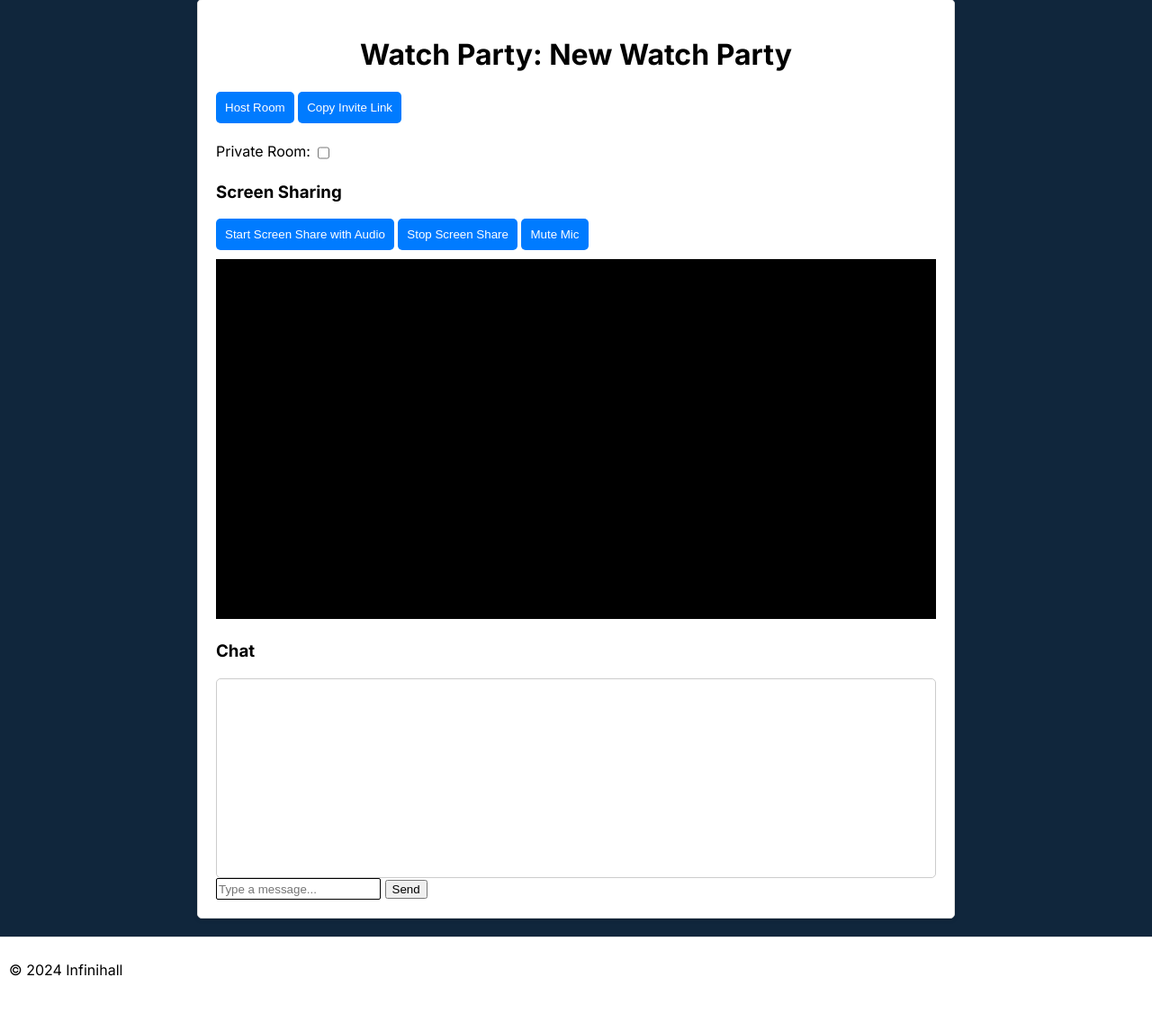
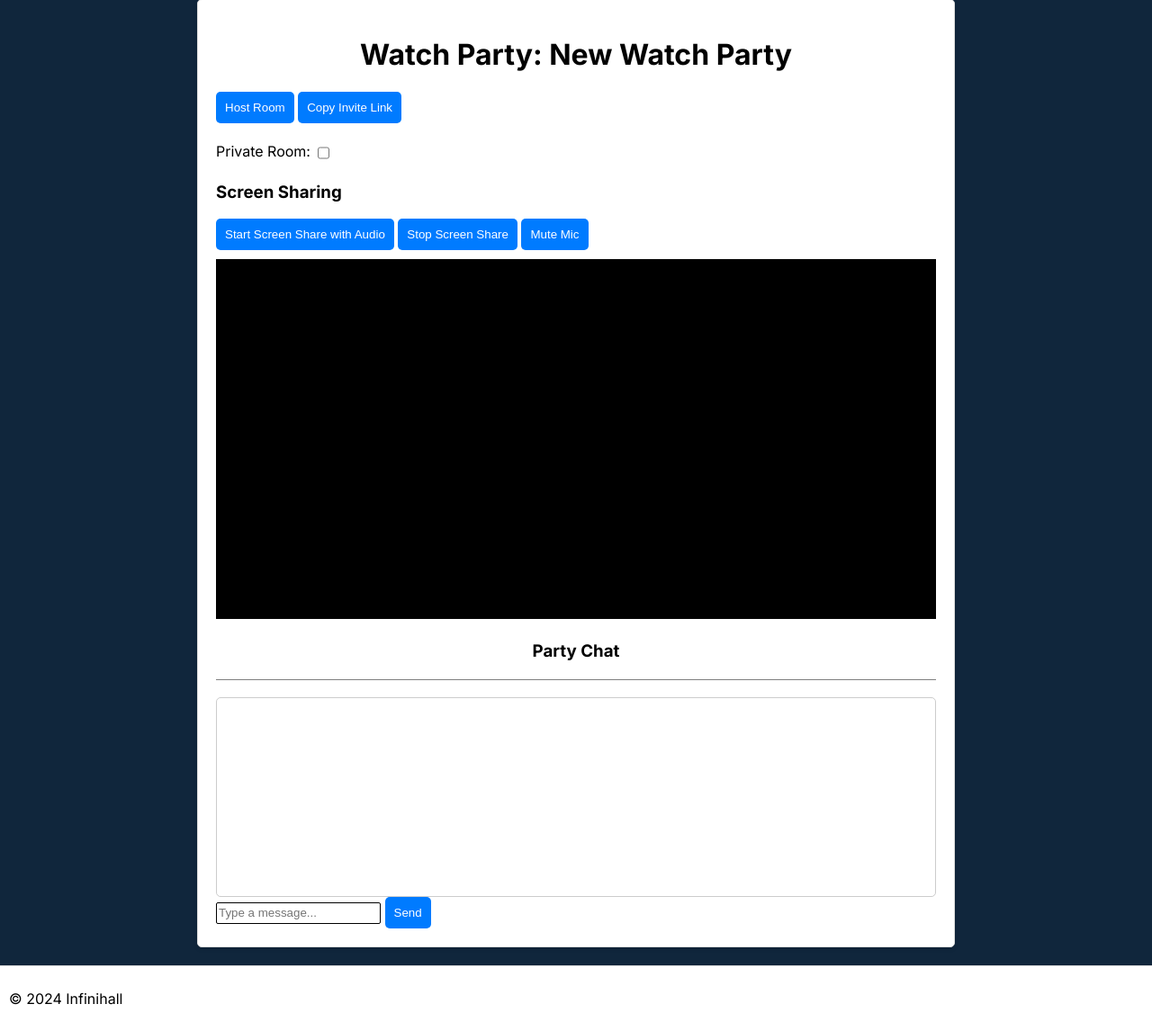
Before and after one commit to slimer37/108-video-share-site, a Flask app: page /watch-party in a window 1280 px wide. Shown: the part 124-1270 px from the top of the page at 90% size. Before the commit the page ends 1209 px from the top, so only its background shows below. Run offline with Flask 3, Linux system fonts and the light colour scheme; a user stored in the database is signed in; data comes from the database, SQL or seed files in the repository; some libraries are stand-ins or nearby versions.

Commit message:
rename watch party chat

```diff
--- a/templates/watch_party.html
+++ b/templates/watch_party.html
@@ -26,10 +26,10 @@
 
     <!-- Chat Section -->
     <div class="chat-container" style="margin-top: 20px;">
-        <h3>Chat</h3>
+        <h3 class="section-header">Party Chat</h3>
         <div id="chat-box" class="chat-box" style="height: 200px; overflow-y: scroll; border: 1px solid #ccc; padding: 10px;"></div>
         <input type="text" id="message" placeholder="Type a message...">
-        <button onclick="sendMessage()">Send</button>
+        <button class="btn" onclick="sendMessage()">Send</button>
     </div>
 </div>
 
```
